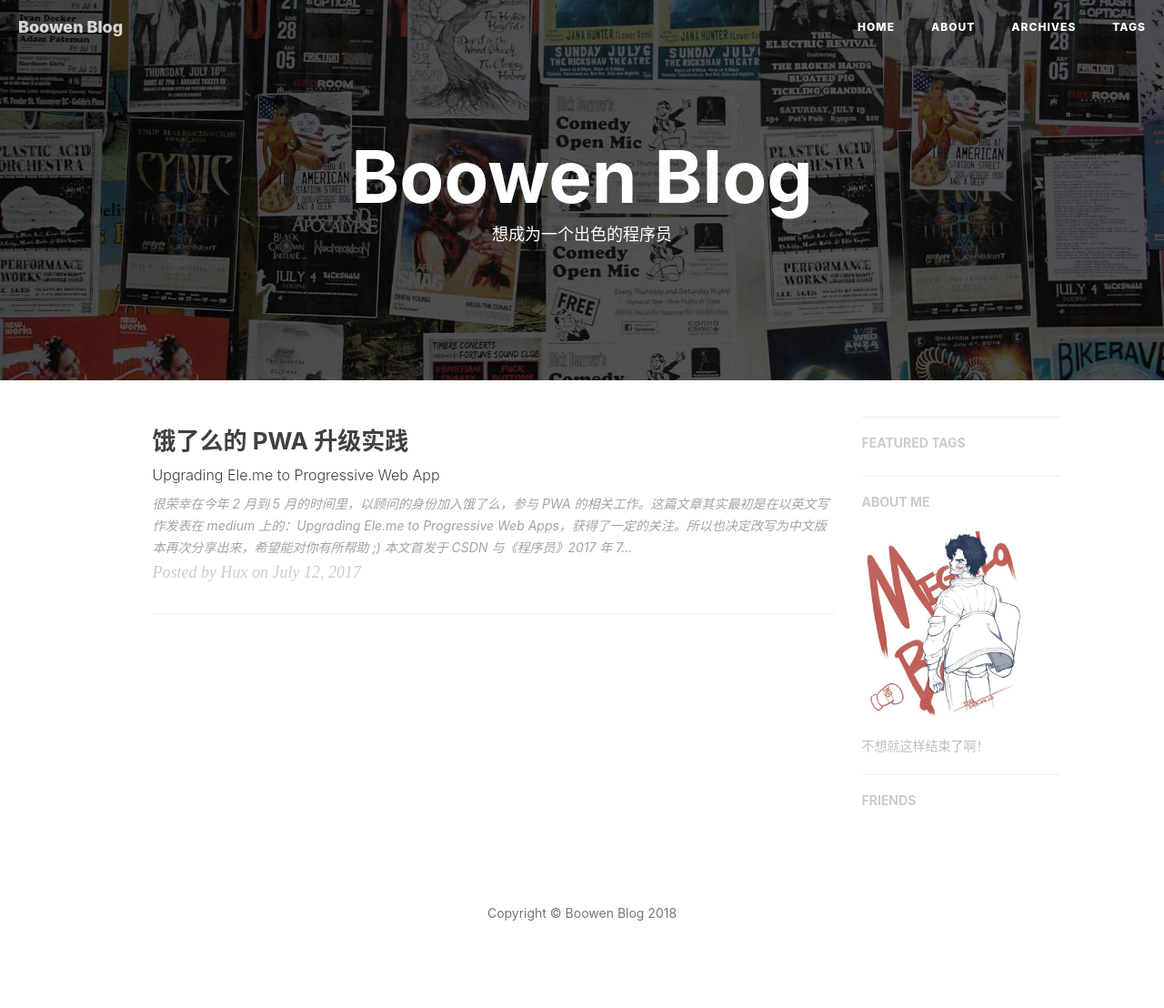
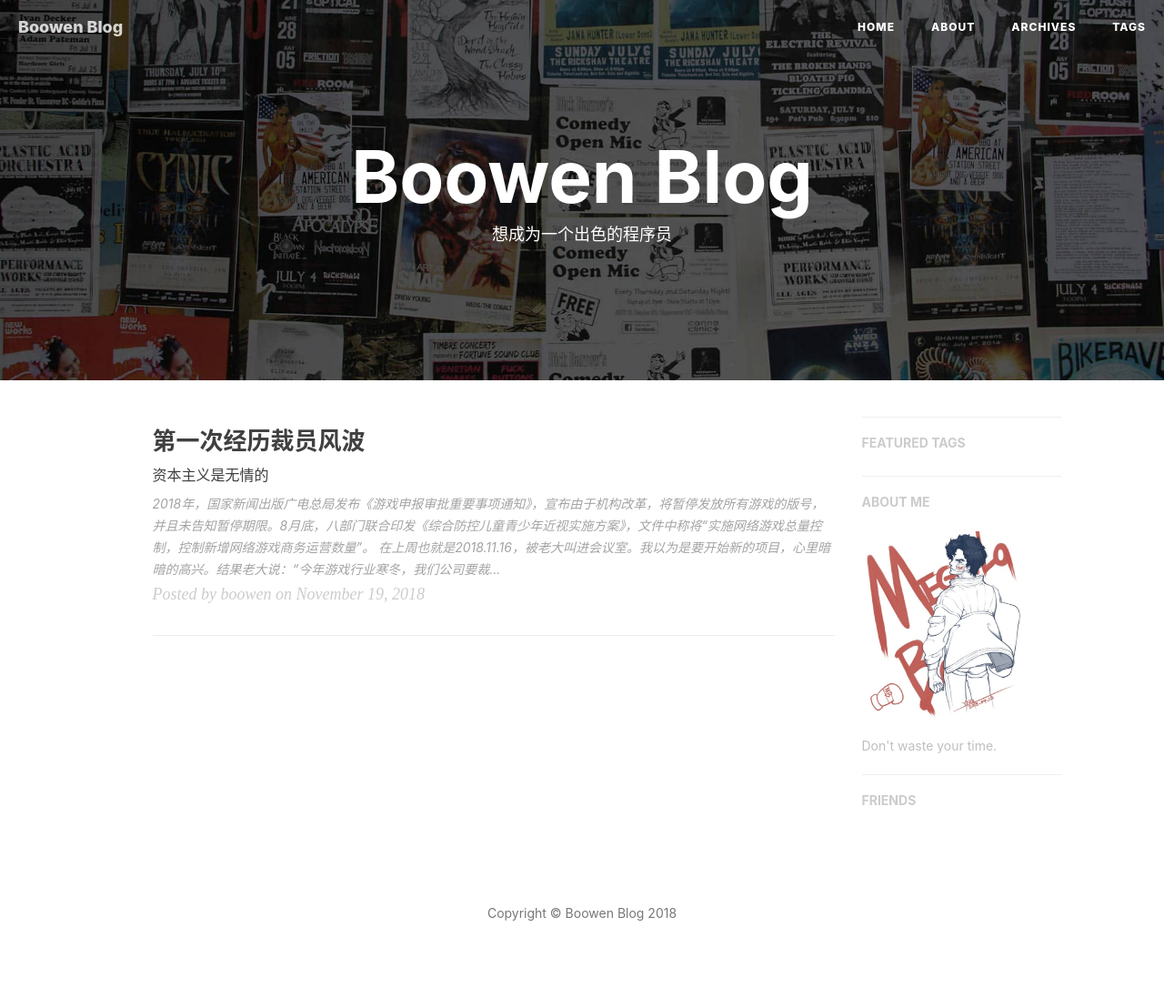
Before and after one commit to zhaobw61/-zhaobw61.git.io, a Jekyll site: the page built from index.html, in a window 1280 px wide. Shown: the whole page at 91% size. Built offline with Jekyll 4.4.1, drawn with Linux system fonts in a browser that asks for light colours; nearby versions of some CDN libraries; the list of posts is cut into pages by our own code; comment, search, counter and statistics services are not loaded; some of the changed lines change nothing that is shown.

Commit message:
完成裁员博客

```diff
--- a/_config.yml
+++ b/_config.yml
@@ -3,8 +3,8 @@ title: Boowen Blog
 SEOTitle: 赵博文的博客 | Boowen Blog
 header-img: img/home-bg.jpg
 email: huxpro@gmail.com
-description: "赵博文的小本本"
-keyword: "赵博文, Hux赵博文, Hux, 鬼栈, huxpro, @huxpro, 赵博文的博客, Hux Blog, 博客, 个人网站, 互联网, Web, JavaScript, 前端, 设计"
+description: "赵博文的博客"
+keyword: "赵博文, 赵博文, 赵博文的博客, Boowen Blog, 博客, 个人网站, 互联网, Web, JavaScript, 前端, 设计"
 url: "https://zhaobw61.github.io"              # your host, for absolute URL
 baseurl: ""                             # for example, '/blog' if your blog hosted on 'host/blog'
 
@@ -68,7 +68,7 @@ netease_comment: false
 
 # Sidebar settings
 sidebar: true                            # whether or not using Sidebar.
-sidebar-about-description: "不想就这样结束了啊！" #"写写代码，做做设计，<br>离开世界之前，一切都是过程"
+sidebar-about-description: "Don't waste your time." #"写写代码，做做设计，<br>离开世界之前，一切都是过程"
 sidebar-avatar: /img/avatar-boowen.jpg      # use absolute URL, seeing it's used in both `/` and `/about/`
 
 
--- /dev/null
+++ b/_posts/2018-11-19-layoffs.markdown
@@ -0,0 +1,32 @@
+---
+layout:       post
+title:        "第一次经历裁员风波"
+subtitle:     "资本主义是无情的"
+date:         2018-11-19 21:00:00
+author:       "boowen"
+header-img:   "img/post-bg-2018-11.jpg"
+header-mask:  0.3
+tags:
+    - 工作经历
+    - 生活吐槽
+    - 发闹骚
+---
+2018年，国家新闻出版广电总局发布《游戏申报审批重要事项通知》，宣布由于机构改革，将暂停发放所有游戏的版号，并且未告知暂停期限。8月底，八部门联合印发《综合防控儿童青少年近视实施方案》，文件中称将“实施网络游戏总量控制，控制新增网络游戏商务运营数量”。
+
+在上周也就是2018.11.16，被老大叫进会议室。我以为是要开始新的项目，心里暗暗的高兴。结果老大说：“今年游戏行业寒冬，我们公司要裁人，我们商议后，裁掉沙子和雪容，你呢继续负责编辑的物体编辑，有空的话看看地编的东西”。我当时听到就懵逼了。这都啥跟啥。走出会议室后，许久都没有缓过来。
+
+后来从同事那里听到的风声，有两个项目组的人直接都裁掉了，幻想和UE4。第一个认识的同事飞飞姐也不幸的被裁了。当初面试我的面试官梅康也被裁了。帮我内推的雪容也被裁了。
+
+我听到这些事后，陷入了深深的焦虑。我不知道我何德何能没有被裁掉。论技术，那几位被裁掉的大佬都比我强。我想唯一一点是我比较能加班吧。
+
+现在回首这一年，刚到公司，也体会不到加班的辛苦吧。毕竟什么都不会，也什么都不懂。做起东西来也很吃力，为了不拖累进度，就拼命的加班。每天早上9点就做到座位上，到了晚上9点，甚至可能更晚到11点才离开公司。后来才发现这是恶性循环，这都是后话了。
+
+沙子是我们组的产品经理，也负责一些会议的召开等等事务。在和他聊天的过程里，他好像在这家公司待了大概有4年吧，是一位老员工了。可是如今还是被裁掉了。在年底的时候，被裁掉了。我觉得很不是滋味。说裁了就裁了。也不能怪公司。今年行情不是很好，没有办法的事。一层的楼只剩下半层了。不知道公司还能坚持下去么。
+
+以前都是说农民看天吃饭，父母为了让我们摆脱这一现状，让我拼命读书。到了如今却是看行情吃饭，差距有多大呢？现在被裁了，也就裁了，大不了再找一份，如果年龄再大一点呢？我真的感觉到害怕。也陷入了焦虑。回头检查自己的成长也不过如此。太慢了！
+
+这几天大家都在自己的工位上打打游戏，聊聊天，准备拿了赔偿就走人。这几天我也是无心的工作，躲在座位上看书。项目经理都没了，我也不知道自己该做什么了。只能自己主动的去要任务了。
+
+不过我的内心是还是比较庆幸目睹了这次裁人风波。也给我自己敲响了一个警钟。这一年不停加班，忽略提高自己。我也幸好没有被裁掉，不然到了年底会心慌。现在得好好的调整状态了。我也想成为那些能说走就走的大佬。
+
+我曾经想过周游世界，至少现在依然是想去的。
```
Also changed, not shown: _drafts/2017-07-12-upgrading-eleme-to-pwa.markdown (renamed from _posts/2017-07-12-upgrading-eleme-to-pwa.markdown), img/post-bg-2018-11.jpg (renamed from img/post-bg-2015.jpg).
